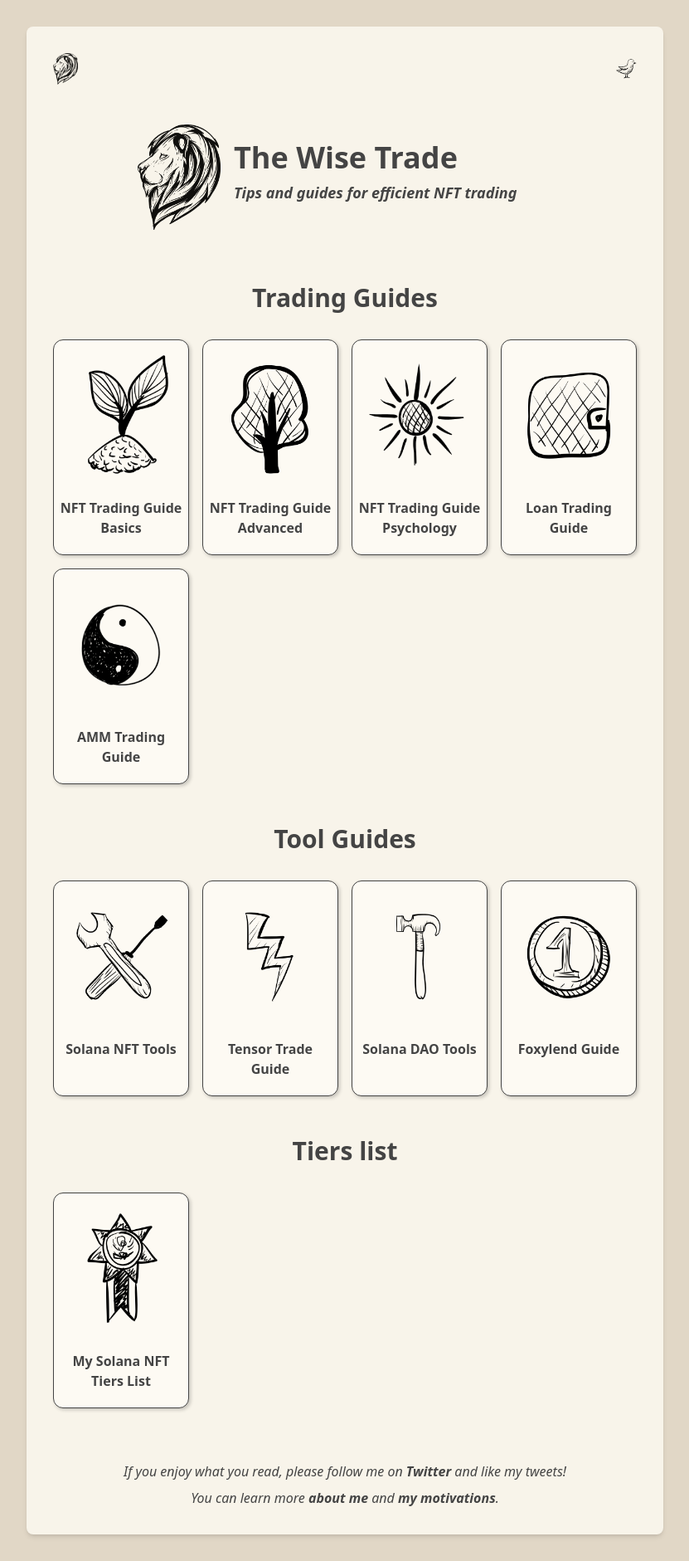
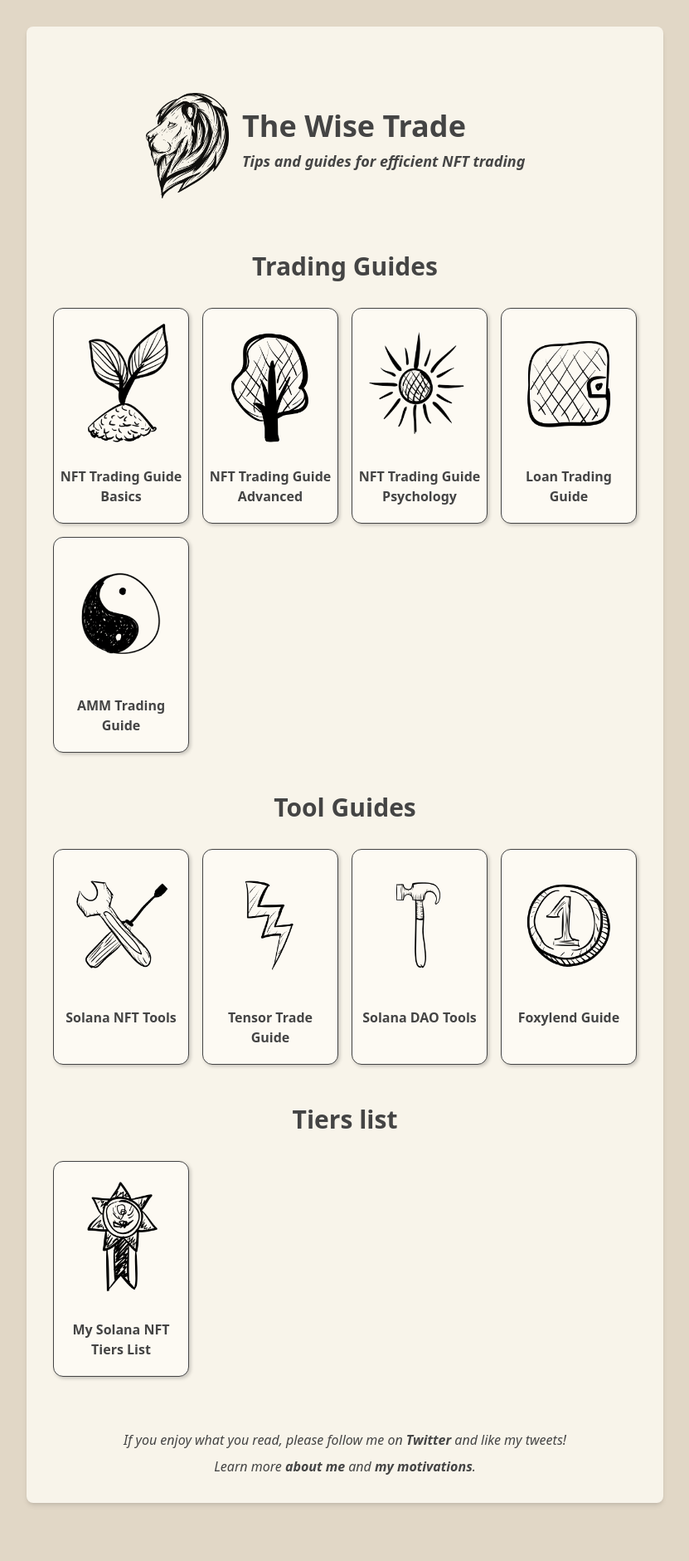
Before and after one commit to defilogist/thewisetrade, a Nuxt app: page / in a window 1280 px wide. Shown: the whole page at 83% size, without its empty margins (224-1055 px from the left). After the commit the page ends 1843 px from the top, so only its background shows below. Built offline with nearby package versions, Linux system fonts and the light colour scheme.

Commit message:
Many improvements

```diff
--- a/components/Footer.vue
+++ b/components/Footer.vue
@@ -5,7 +5,7 @@
 </div>
 
 <div class="mt-2 italic text-center">
-  You can learn more
+  Learn more
     <NuxtLink to="/about">about me</NuxtLink> and
   <NuxtLink to="/why">my motivations</NuxtLink>.
 </div>
--- a/components/Header.vue
+++ b/components/Header.vue
@@ -1,16 +1,33 @@
 <template>
 <div class="flex mb-4 items-center">
   <div class="mr-6 text-blue font-bold">
-    <NuxtLink class="text-blue hover:text-darkblue" to="/">
+    <NuxtLink
+      class="text-blue hover:text-darkblue"
+      to="/"
+      v-if="!isActivePage('index')"
+    >
       <img class="" src="~/assets/images/lion.png" width="30" />
     </NuxtLink>
   </div>
   <div class="flex-1">
   </div>
   <div class="">
-    <a href="https://twitter.com/defilogist" target="_blank">
+    <a
+      href="https://twitter.com/defilogist"
+      target="_blank"
+      v-if="!isActivePage('index')"
+    >
       <img src="~/assets/images/twitter.png" width="25" />
     </a>
   </div>
 </div>
 </template>
+
+
+<script setup>
+import { useRoute } from 'vue-router'
+function isActivePage (page) {
+  const route = useRoute()
+  return page === route.name
+}
+</script>
--- a/pages/index.vue
+++ b/pages/index.vue
@@ -117,7 +117,7 @@
 
 <style lang="scss">
 .header {
-  max-width: 500px;
+  max-width: 480px;
   margin-bottom: 4em;
 
   h1 {
--- a/pages/nft-trading-guide-part-1-basics.vue
+++ b/pages/nft-trading-guide-part-1-basics.vue
@@ -190,6 +190,23 @@
       Alpha callers brag loud when they win, they don’t say anything when they
       miss their targets.
     </li>
+    <li>Some alpha callers are good and some are not. Do your research on them too.</li>
     <li>See alpha calls as market data not advice.</li>
   </ul>
+
+  <h2>Casino projects</h2>
+
+  <p>
+    Casinos are bad for many reasons. Even if they can unsure a quick flip, you
+    should avoid it because :
+  </p>
+
+  <ul>
+    <li>They drain wallets of Solana users and can destroy lives.</li>
+    <li>They don’t give a good image of the NFT market when newcomers come.</li>
+    <li>They don’t bring any value.</li>
+    <li>They rug often.</li>
+    <li>On the long term they mine the ecosystem.</li>
+  </ul>
+
 </template>
--- a/pages/nft-trading-guide-part-2-advanced.vue
+++ b/pages/nft-trading-guide-part-2-advanced.vue
@@ -147,19 +147,4 @@
       reveal. It’s probable, that you will be able to get in right after.
     </li>
   </ul>
-
-  <h2>Casino projects</h2>
-
-  <p>
-    Casinos are bad for many reasons. Even if they can unsure a quick flip, you
-    should avoid it because :
-  </p>
-
-  <ul>
-    <li>They drain wallets of Solana users and can destroy lives.</li>
-    <li>They don’t give a good image of the NFT market when newcomers come.</li>
-    <li>They don’t bring any value.</li>
-    <li>They rug often.</li>
-    <li>On the long term they mine the ecosystem.</li>
-  </ul>
 </template>
--- a/pages/solana-nft-tools.vue
+++ b/pages/solana-nft-tools.vue
@@ -57,7 +57,10 @@
   <h2 id="swapping">Swapping</h2>
   <p>
     It’s common that you want to trade a NFT with someone you met on Discord.
-    With a raw wallet there is no safe way to do this. But Foxy Swap can secure
+    With a raw wallet there is no safe way to do this. But
+    Foxy Swap
+    (<a href="https://famousfoxes.com/foxyswap">famousfoxes.com/foxyswap</a>)
+    can secure
     this for a few $FOXY by acting as a middleman. You just select the NFT you
     want to trade from a given wallet. Then you can propose your own NFT for
     trading. You will be sure that the trade will happen as you set it.
@@ -75,8 +78,7 @@
     staking or events. But, an alternate way to get them is to trade them on the
     Famous foxes token market:
     <a href="https://famousfoxes.com/tokenmarket"
-      >famousfoxes.com/tokenmarket</a
-    >.
+      >famousfoxes.com/tokenmarket</a>.
   </p>
   <p>
     It acts like any decentralize exchange, you can set orders or buy directly
--- a/pages/why.vue
+++ b/pages/why.vue
@@ -19,7 +19,7 @@
       </p>
       <p>
         That’s why I wrote content to help everyone in the ecosystem to become
-        better at trading NFTs. The Wise NFT Trader is a compilation of guides
+        better at trading NFTs. The Wise Trade is a compilation of guides
         and tips that will help you to set up efficient investment strategies
         and avoid you the most common mistakes.
       </p>
```
